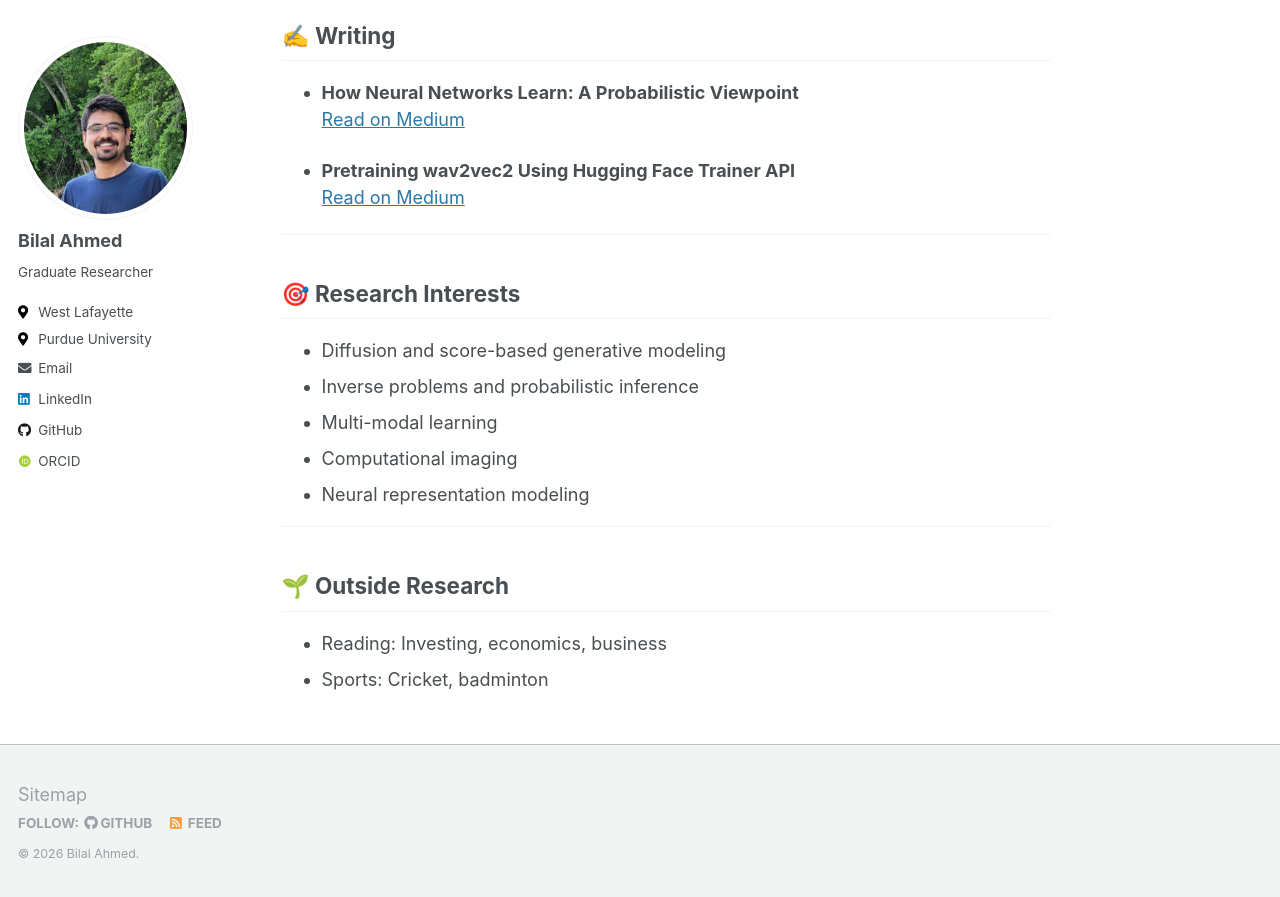
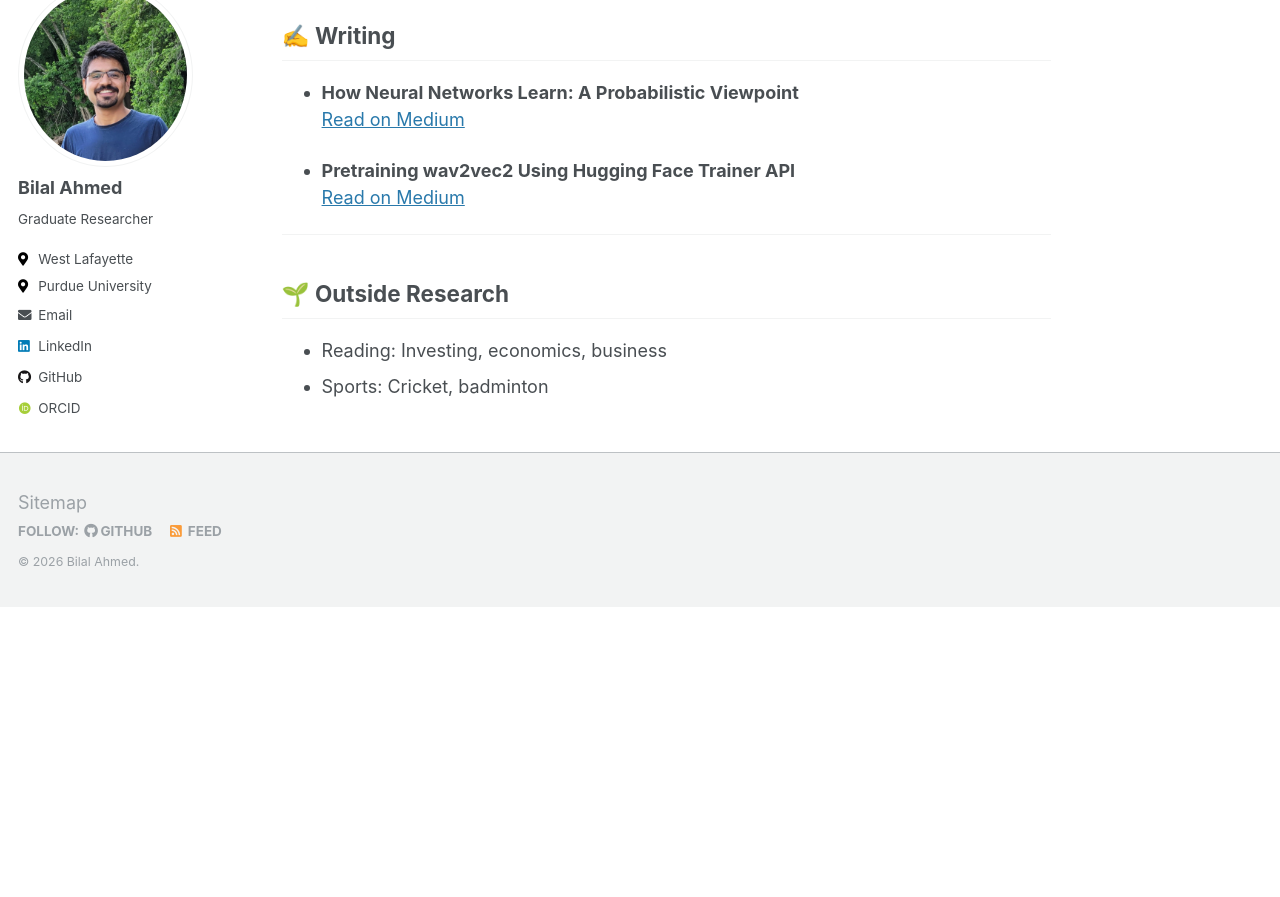
Before and after one commit to bilalhsp/bilalhsp.github.io, a Jekyll site: the page built from _pages/home.md, in a window 1280 px wide and 900 px high, scrolled down 1523 px. Shown: the top 897 px of the window. Built offline with Jekyll 4.4.1, drawn with Linux system fonts in a browser that asks for light colours; some web fonts are replaced; after the commit the page ends 2130 px from its top, so only the background shows below that.

Commit message:
Delete research interests from home.md
Removed research interests section from home page.

```diff
--- a/_pages/home.md
+++ b/_pages/home.md
@@ -58,15 +58,6 @@ I am interested in exploring principled approaches for probabilistic learning in
 - **Pretraining wav2vec2 Using Hugging Face Trainer API**
   [Read on Medium](https://medium.com/gopenai/pretraining-wav2vec2-using-huggingface-trainer-api-19fbf2fc6bf2)
 
----
-
-## 🎯 Research Interests
-
-- Diffusion and score-based generative modeling
-- Inverse problems and probabilistic inference
-- Multi-modal learning
-- Computational imaging
-- Neural representation modeling
 
 ---
 
```
